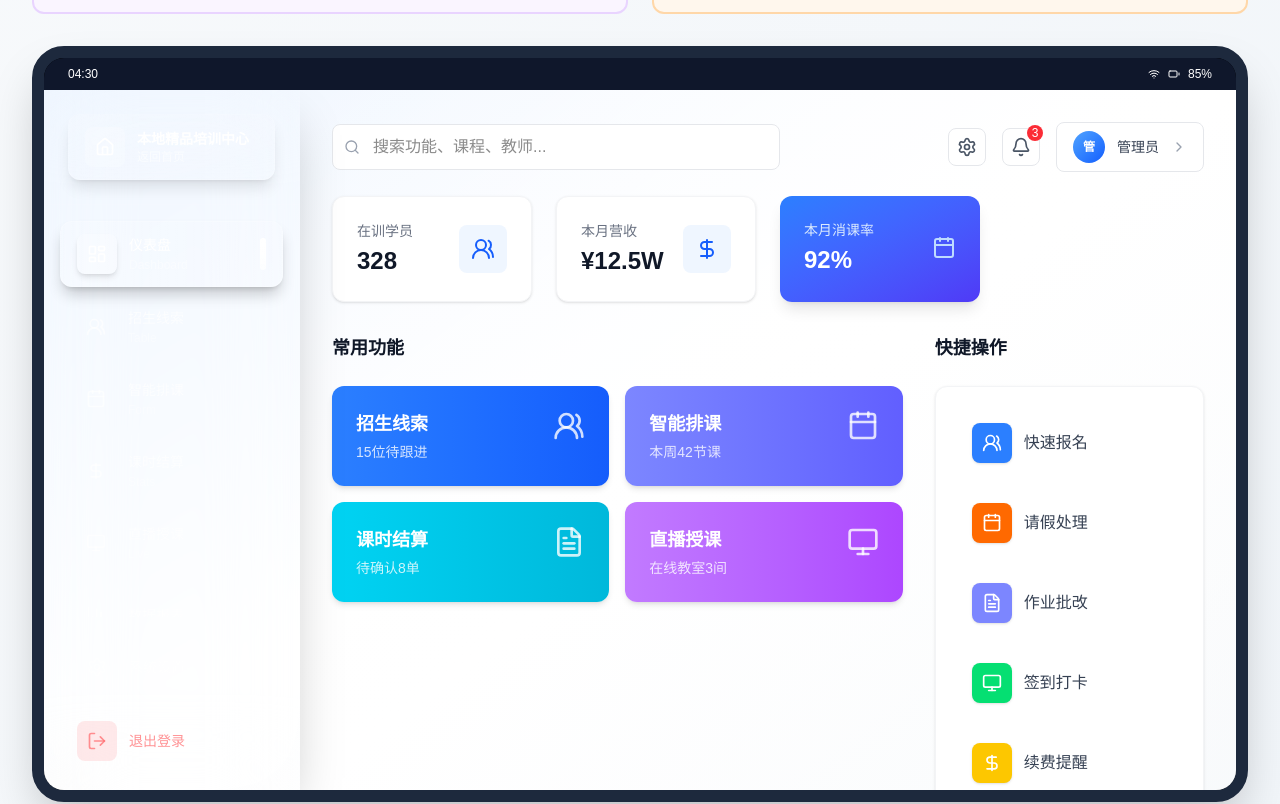
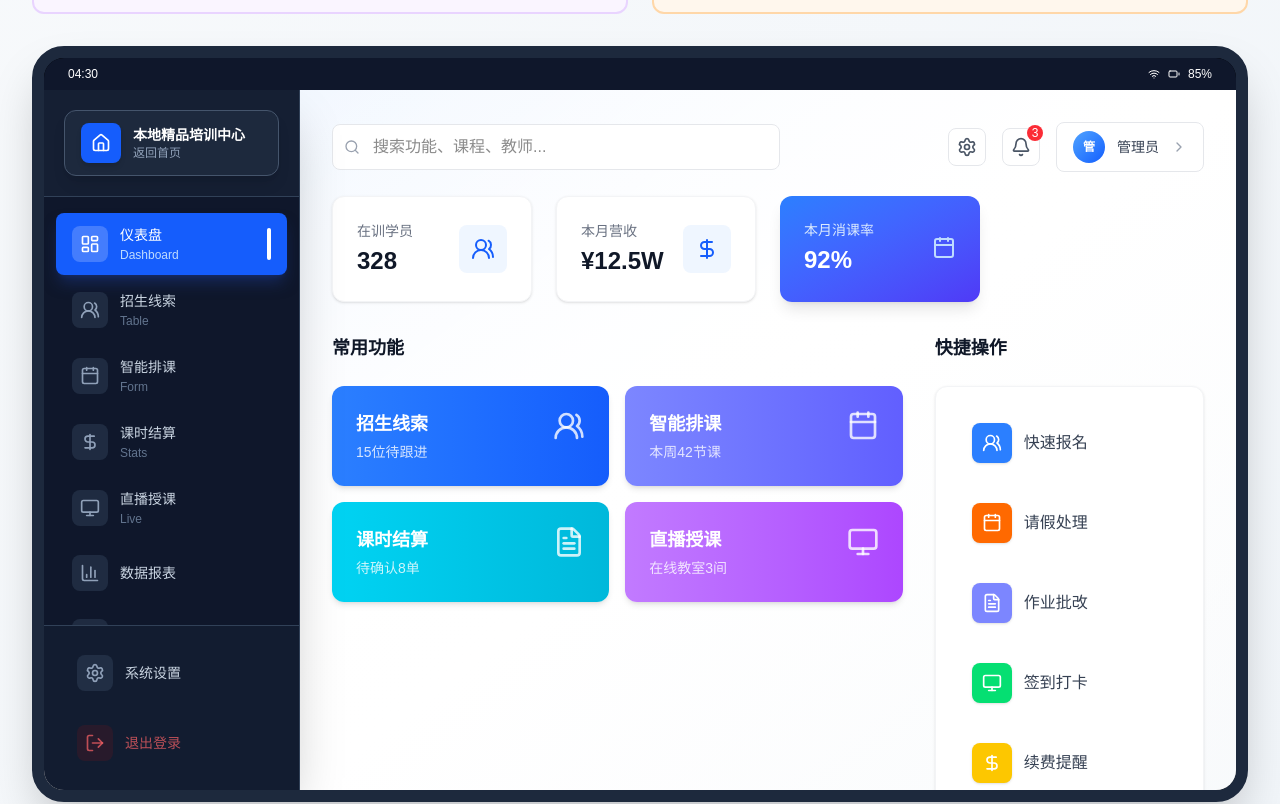
Before and after one commit to MatuX-ai/edu-proto, a Next.js app: page /institution-dashboard in a window 1280 px wide. Shown: the part 680-1484 px from the top of the page. Built offline with nearby package versions, Linux system fonts and the light colour scheme.

Commit message:
feat: 前端设计师优化侧边栏对比度 - 深色背景+清晰层次+高对比文字

```diff
--- a/app/institution-dashboard/components/dashboard-layout.tsx
+++ b/app/institution-dashboard/components/dashboard-layout.tsx
@@ -44,33 +44,33 @@ export default function DashboardLayout({ config, children, activeMenu }: Dashbo
 
       {/* Main Dashboard Content */}
       <div className="w-full bg-gradient-to-br from-blue-50 via-white to-slate-50 relative overflow-hidden" style={{ height: 'calc(100vh - 200px)', minHeight: '700px' }}>
-        {/* Sidebar - Enhanced Professional Design */}
+        {/* Sidebar - Clean Professional Design */}
         <motion.div
           initial={{ x: -80 }}
           animate={{ x: 0 }}
           transition={{ type: 'spring', damping: 25, stiffness: 300 }}
-          className={`absolute w-64 bg-gradient-to-b from-${config.themeColor}-800 via-${config.themeColor}-900 to-${config.themeColor}-950 h-full left-0 top-0 z-50 flex flex-col shadow-2xl backdrop-blur-2xl border-r border-white/10`}
+          className="absolute w-64 bg-slate-900 h-full left-0 top-0 z-50 flex flex-col shadow-2xl border-r border-slate-700"
         >
           {/* Header Section */}
-          <div className="p-6 border-b border-white/10">
+          <div className="p-5 border-b border-slate-700 bg-slate-800/50">
             <motion.button
-              whileHover={{ scale: 1.02 }}
+              whileHover={{ scale: 1.02, backgroundColor: 'rgba(51, 65, 85, 0.8)' }}
               whileTap={{ scale: 0.98 }}
-              className="w-full flex items-center gap-3 px-4 py-3 bg-gradient-to-br from-white/15 to-white/5 backdrop-blur-md rounded-xl border border-white/10 shadow-lg hover:shadow-xl hover:border-white/20 transition-all group"
+              className="w-full flex items-center gap-3 px-4 py-3 bg-slate-800 rounded-xl border border-slate-600 shadow-lg hover:border-slate-500 transition-all group"
             >
-              <div className="w-10 h-10 bg-white/20 rounded-lg flex items-center justify-center">
+              <div className="w-10 h-10 bg-blue-600 rounded-lg flex items-center justify-center shadow-md">
                 <Home className="h-5 w-5 text-white" />
               </div>
               <div className="text-left">
                 <div className="text-white font-semibold text-sm">{config.title}</div>
-                <div className="text-white/60 text-xs">返回首页</div>
+                <div className="text-slate-400 text-xs">返回首页</div>
               </div>
             </motion.button>
           </div>
 
           {/* Navigation Menu */}
           <div className="flex-1 overflow-y-auto scrollbar-hide py-4">
-            <div className="px-4 space-y-2">
+            <div className="px-3 space-y-1">
               {config.sidebarItems.map((item: SidebarItem, index) => {
                 const IconComponent = item.icon;
                 const isActive = currentActive === item.id;
@@ -85,32 +85,34 @@ export default function DashboardLayout({ config, children, activeMenu }: Dashbo
                     onClick={() => {
                       window.dispatchEvent(new CustomEvent('menuChange', { detail: { menuId: item.id, type: config.type } }));
                     }}
-                    className={`w-full flex items-center gap-3 px-4 py-3 rounded-xl transition-all duration-300 group ${
+                    className={`w-full flex items-center gap-3 px-4 py-3 rounded-lg transition-all duration-200 group ${
                       isActive
-                        ? 'bg-gradient-to-r from-white/20 to-white/10 shadow-lg shadow-black/20 border border-white/20'
-                        : 'hover:bg-white/10 hover:border hover:border-white/10'
+                        ? 'bg-blue-600 shadow-lg shadow-blue-900/50'
+                        : 'hover:bg-slate-800'
                     }`}
                   >
                     {/* Icon Container */}
-                    <div className={`w-10 h-10 rounded-lg flex items-center justify-center transition-all ${
+                    <div className={`w-9 h-9 rounded-lg flex items-center justify-center transition-all ${
                       isActive
-                        ? 'bg-white/20 shadow-md'
-                        : 'bg-white/5 group-hover:bg-white/10'
+                        ? 'bg-white/20'
+                        : 'bg-slate-700/50 group-hover:bg-slate-700'
                     }`}>
                       <IconComponent className={`h-5 w-5 transition-colors ${
-                        isActive ? 'text-white' : 'text-white/60 group-hover:text-white/90'
+                        isActive ? 'text-white' : 'text-slate-400 group-hover:text-slate-200'
                       }`} />
                     </div>
 
                     {/* Label */}
                     <div className="flex-1 text-left">
                       <div className={`font-medium text-sm transition-colors ${
-                        isActive ? 'text-white' : 'text-white/70 group-hover:text-white/90'
+                        isActive ? 'text-white' : 'text-slate-300 group-hover:text-white'
                       }`}>
                         {item.label}
                       </div>
                       {item.pageType && (
-                        <div className="text-xs text-white/40 mt-0.5 capitalize">
+                        <div className={`text-xs mt-0.5 capitalize ${
+                          isActive ? 'text-blue-200' : 'text-slate-500'
+                        }`}>
                           {item.pageType.replace('-', ' ')}
                         </div>
                       )}
@@ -120,7 +122,7 @@ export default function DashboardLayout({ config, children, activeMenu }: Dashbo
                     {isActive && (
                       <motion.div
                         layoutId="activeIndicator"
-                        className="w-1.5 h-8 bg-gradient-to-b from-white via-white/90 to-white/70 rounded-full shadow-lg shadow-white/50"
+                        className="w-1 h-8 bg-white rounded-full shadow-lg shadow-white/50"
                       />
                     )}
                   </motion.button>
@@ -130,31 +132,31 @@ export default function DashboardLayout({ config, children, activeMenu }: Dashbo
           </div>
 
           {/* Footer Actions */}
-          <div className="p-4 border-t border-white/10 space-y-2">
+          <div className="p-4 border-t border-slate-700 bg-slate-800/30 space-y-2">
             {/* Settings */}
             <motion.button
-              whileHover={{ scale: 1.02 }}
+              whileHover={{ scale: 1.02, backgroundColor: 'rgba(51, 65, 85, 0.8)' }}
               whileTap={{ scale: 0.98 }}
               onClick={() => {
                 window.dispatchEvent(new CustomEvent('menuChange', { detail: { menuId: 'settings', type: config.type } }));
               }}
-              className="w-full flex items-center gap-3 px-4 py-3 rounded-xl hover:bg-white/10 transition-all border border-transparent hover:border-white/10 group"
+              className="w-full flex items-center gap-3 px-4 py-3 rounded-lg hover:bg-slate-800 transition-all border border-transparent hover:border-slate-600 group"
             >
-              <div className="w-10 h-10 rounded-lg bg-white/5 flex items-center justify-center group-hover:bg-white/10 transition-colors">
-                <Settings className="h-5 w-5 text-white/60 group-hover:text-white/90" />
+              <div className="w-9 h-9 rounded-lg bg-slate-700/50 flex items-center justify-center group-hover:bg-slate-700 transition-colors">
+                <Settings className="h-5 w-5 text-slate-400 group-hover:text-slate-200" />
               </div>
               <div className="flex-1 text-left">
-                <div className="text-white/70 group-hover:text-white/90 font-medium text-sm">系统设置</div>
+                <div className="text-slate-300 group-hover:text-white font-medium text-sm">系统设置</div>
               </div>
             </motion.button>
 
             {/* Logout */}
             <motion.button
-              whileHover={{ scale: 1.02 }}
+              whileHover={{ scale: 1.02, backgroundColor: 'rgba(127, 29, 29, 0.3)' }}
               whileTap={{ scale: 0.98 }}
-              className="w-full flex items-center gap-3 px-4 py-3 rounded-xl hover:bg-red-500/20 transition-all border border-transparent hover:border-red-400/30 group"
+              className="w-full flex items-center gap-3 px-4 py-3 rounded-lg hover:bg-red-900/30 transition-all border border-transparent hover:border-red-700/50 group"
             >
-              <div className="w-10 h-10 rounded-lg bg-red-500/10 flex items-center justify-center group-hover:bg-red-500/20 transition-colors">
+              <div className="w-9 h-9 rounded-lg bg-red-900/20 flex items-center justify-center group-hover:bg-red-900/40 transition-colors">
                 <LogOut className="h-5 w-5 text-red-400/70 group-hover:text-red-400" />
               </div>
               <div className="flex-1 text-left">
```
